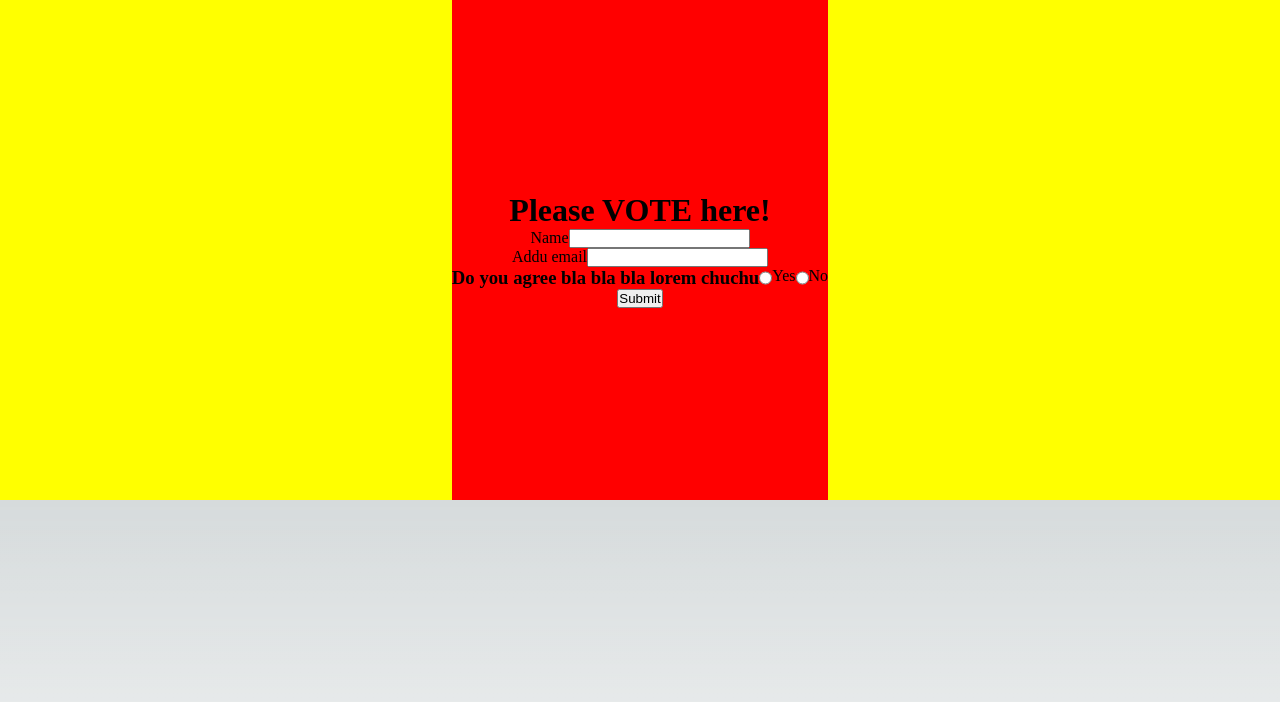
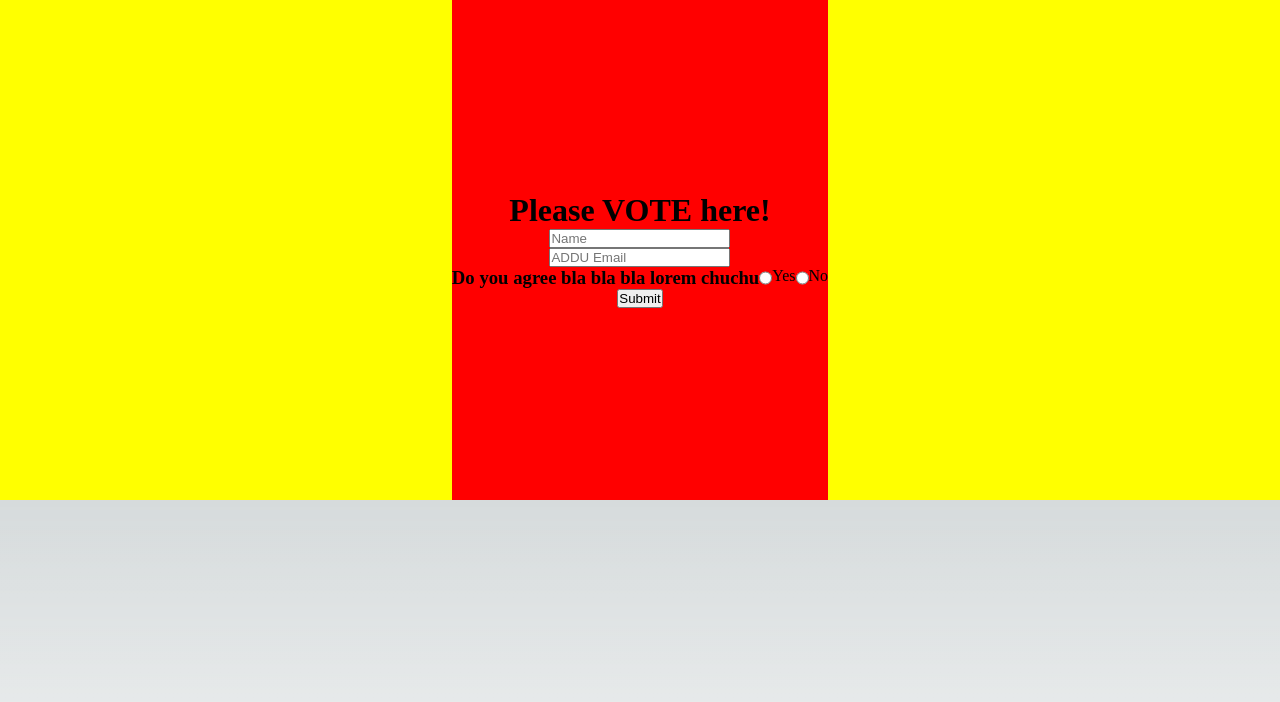
Before and after one commit to SAMAHAN-Systems-Development/SAMAHAN-Consti-web, a Next.js app: page / in a window 1280 px wide. Shown: the top 702 px of the page. Built offline with nearby package versions, Linux system fonts and the light colour scheme.

Commit message:
changed voteform orientation

```diff
--- a/components/Voteform.jsx
+++ b/components/Voteform.jsx
@@ -43,12 +43,12 @@ export default function Voteform() {
         <h1>Please VOTE here!</h1>
     <form>
         <div className={styles.section}>
-            <label>Name</label>
-            <input type="text" onChange={({target}) => setName(target?.value)}/>
+
+            <input type="text" placeholder="Name"onChange={({target}) => setName(target?.value)}/>
          </div>
          <div className={styles.section}>
-            <label>Addu email</label>
-            <input type="text" onChange={({target}) => setEmail(target?.value)} />
+
+            <input type="text" placeholder='ADDU Email' onChange={({target}) => setEmail(target?.value)} />
             </div>
             <div className={styles.section}>
 
```
